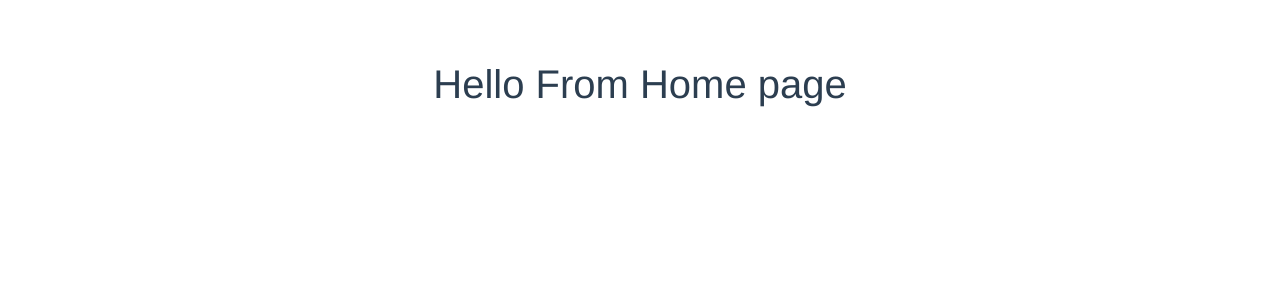
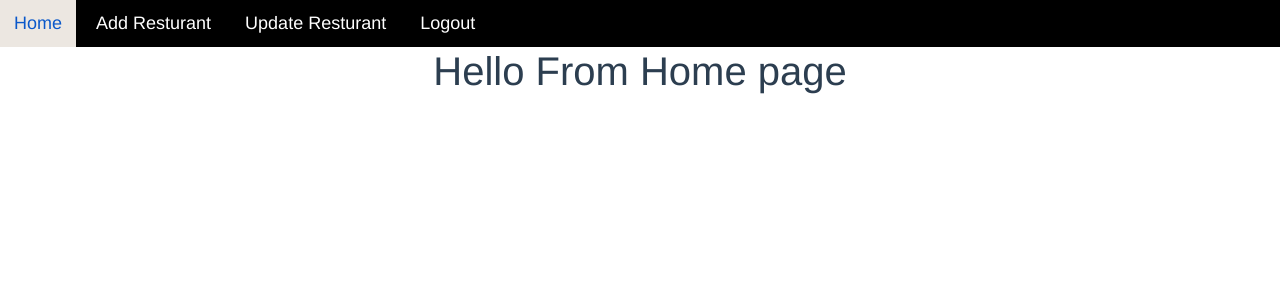
Before and after one commit to shahzad-35/Dine-tech, a Vue app: page / in a window 1280 px wide. Shown: the top 300 px of the page. Built offline with nearby package versions, Linux system fonts and the light colour scheme; sample sign-in values are in the browser's storage.

Commit message:
added navbar

```diff
--- a/src/App.vue
+++ b/src/App.vue
@@ -16,7 +16,6 @@ export default {
   -moz-osx-font-smoothing: grayscale;
   text-align: center;
   color: #2c3e50;
-  margin-top: 60px;
 }
 
 .logo {
--- /dev/null
+++ b/src/components/HeaderComponent.vue
@@ -0,0 +1,34 @@
+<template>
+    <div class="nav-bar">
+        <a href="/">Home</a>
+        <a href="/add-resturnat">Add Resturant</a>
+        <a href="/update-resturnat">Update Resturant</a>
+        <a href="/logout">Logout</a>
+    </div>
+</template>
+
+<script>
+export default {
+    name: 'HeaderComponent'
+}
+</script>
+<style>
+.nav-bar {
+    background-color: rgb(0, 0, 0);
+    overflow: hidden;
+}
+
+.nav-bar a {
+    float: left;
+    text-align: center;
+    font-size: 18px;
+    text-decoration: none;
+    color: rgb(255, 255, 255);
+    padding: 10px 14px;
+    margin-right: 6px;
+}
+
+.nav-bar a:hover {
+    background-color: rgb(236, 231, 225);
+}
+</style>
--- a/src/components/HomeComponent.vue
+++ b/src/components/HomeComponent.vue
@@ -1,12 +1,18 @@
 <template>
+    <HeaderComponent />
     <h1>
         Hello From Home page
     </h1>
 </template>
 
 <script>
+import HeaderComponent from './HeaderComponent.vue';
+
 export default {
     name: 'HomeComponent',
+    components: {
+        HeaderComponent
+    },
     mounted() {
         const userInfo = localStorage.getItem('auth');
         if (!userInfo) {
```
